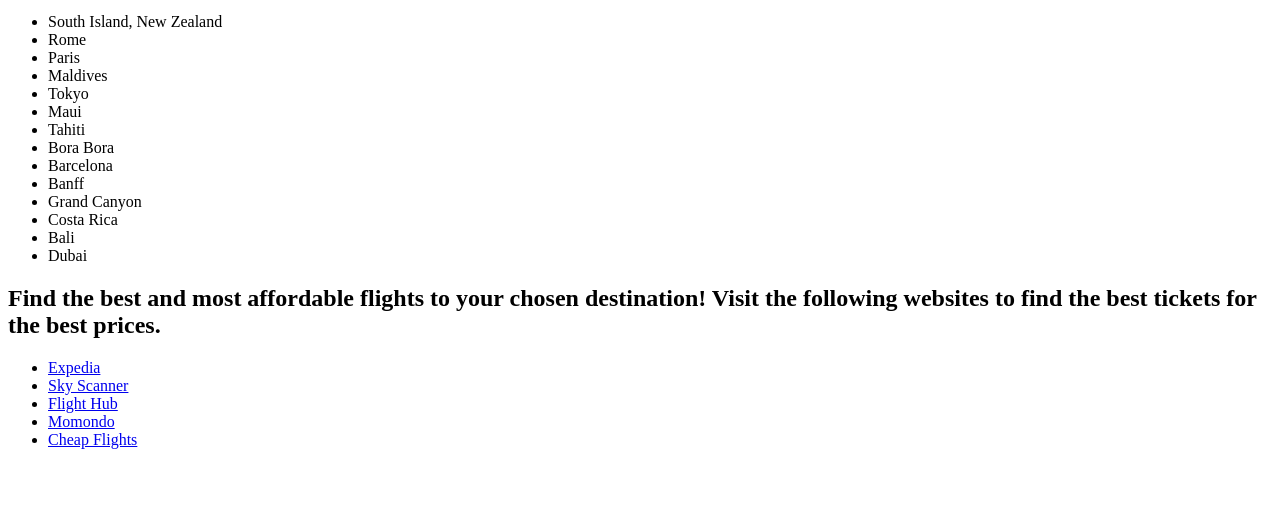
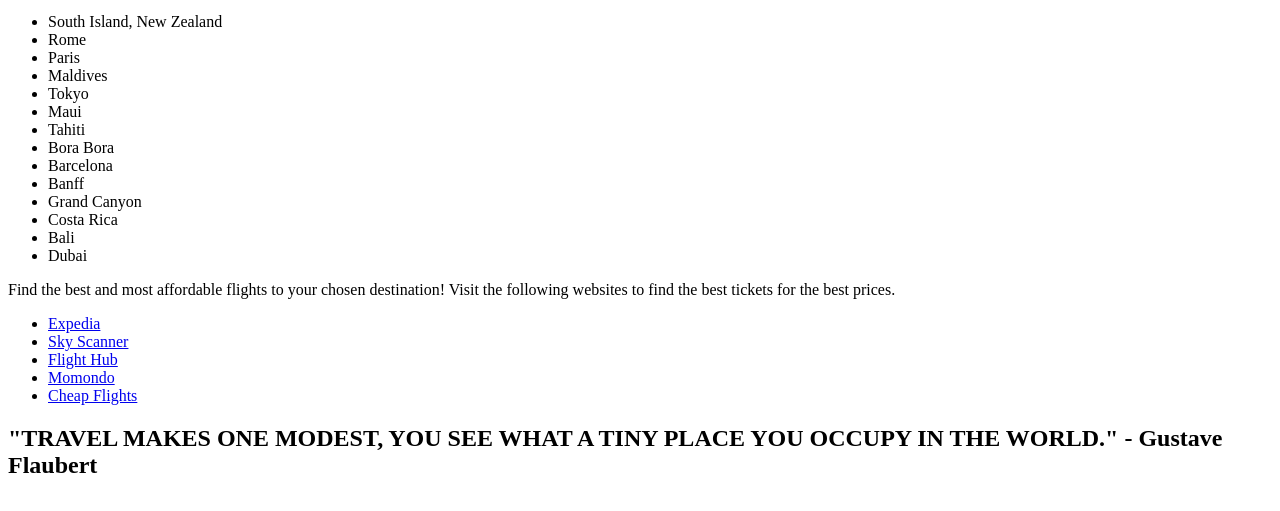
Before and after one commit to Samantasingh/Cpnt-201-a3, a plain HTML site: page index.html in a window 1280 px wide. Shown: the part 101-612 px from the top of the page. Drawn offline with Linux system fonts and the light colour scheme.

Commit message:
added quote

```diff
--- a/index.html
+++ b/index.html
@@ -25,7 +25,7 @@
         <li>Bali</li>
         <li>Dubai</li>
      </ul>
-     <h2>Find the best and most affordable flights to your chosen destination! Visit the following websites to find the best tickets for the best prices.</h2>
+     <p>Find the best and most affordable flights to your chosen destination! Visit the following websites to find the best tickets for the best prices.</p>
      <ul>
       <li><a href="https://www.expedia.ca/Flights?langid=4105&semcid=CA.MULTILOBF.GOOGLE.GT-c-EN.FLIGHT&SEMDTL=a1343588247.b122666585007.r1.g1kwd-18734303544.i1.d1217074037397.e1c.j19001309.k1.f1.n1.l1g.h1b.m1&gclid=Cj0KCQjwnP-ZBhDiARIsAH3FSRfb_Nia74pDxuFPCIkDIWWViEPkR4lOvuSY14A_wcAlNfvhRk_Q1_gaAjcYEALw_wcB">Expedia</a></li>
       <li><a href="https://www.skyscanner.ca/flights-to/ca/cheap-flights-to-canada.html?&utm_source=google&utm_medium=cpc&utm_campaign=CA-Flights-Search-EN-DSA&utm_term=DYNAMIC+SEARCH+ADS&associateID=SEM_GGF_19370_00017&gclid=Cj0KCQjwnP-ZBhDiARIsAH3FSRfTaptgTBjjKagSAiIkdV0VN_JVwfeOvqTvHbFW7TEiurBf63NZrpUaAs-0EALw_wcB&gclsrc=aw.ds">Sky Scanner</a></li>
@@ -33,5 +33,6 @@
       <li><a href="https://www.momondo.ca/">Momondo</a></li>
       <li><a href="https://www.cheapflights.ca/">Cheap Flights</a></li>
      </ul>
+     <h2>"TRAVEL MAKES ONE MODEST, YOU SEE WHAT A TINY PLACE YOU OCCUPY IN THE WORLD." - Gustave Flaubert</h2>
 </body>
 </html>
```
